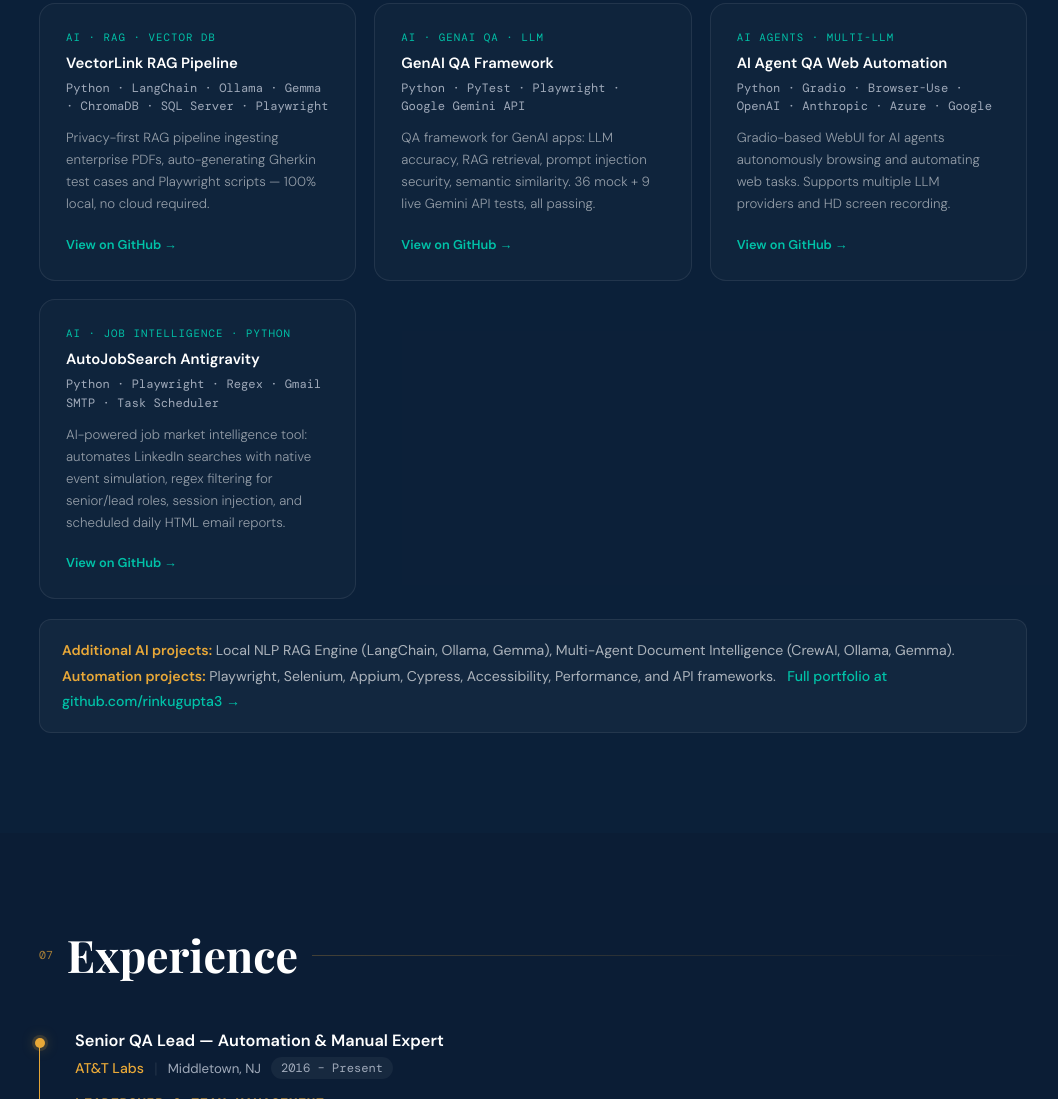
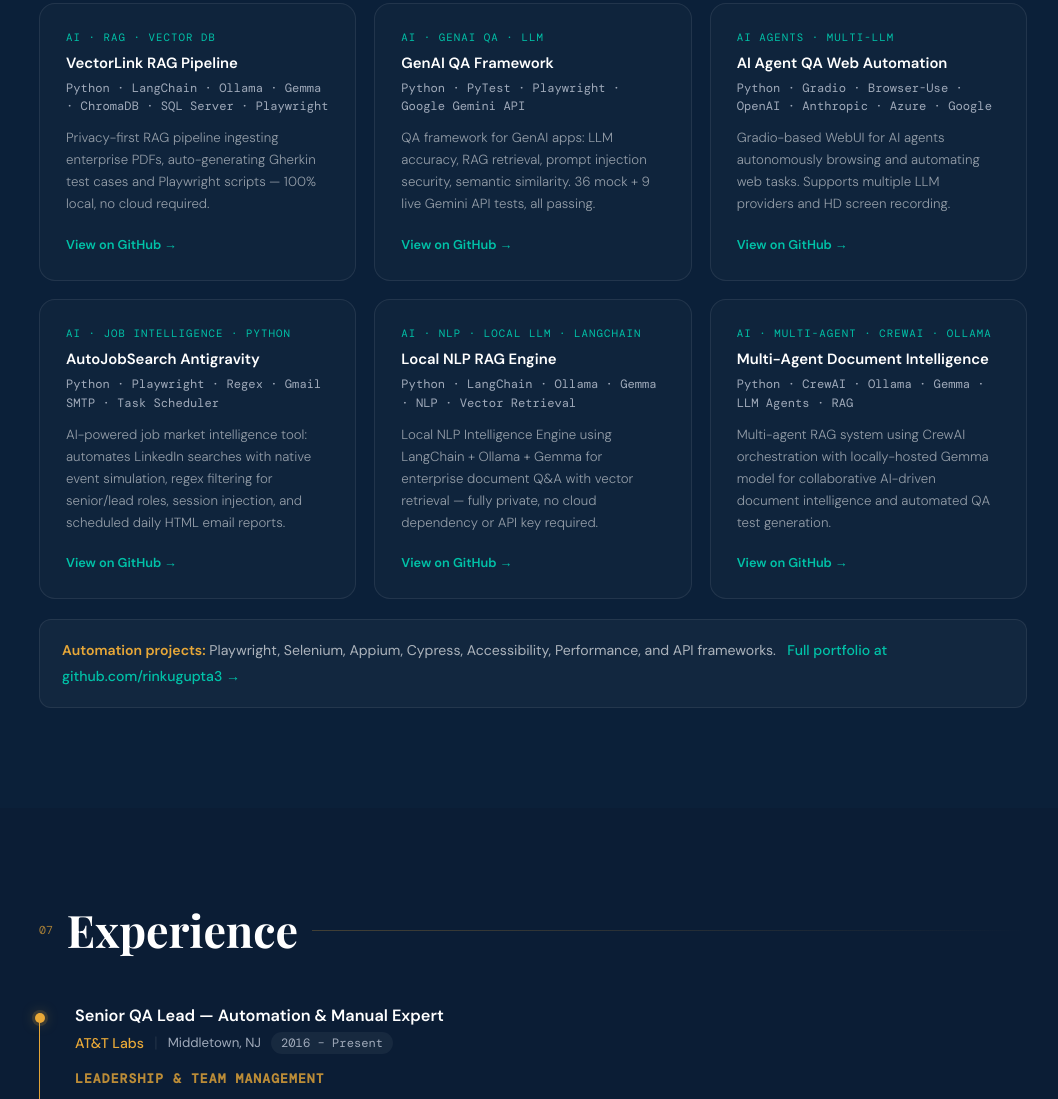
Before and after one commit to rinkugupta3/QA-Lead-Portfolio, a plain HTML site: page index.html in a window 1280 px wide. Shown: the part 5004-6103 px from the top of the page, without its empty margins (107-1165 px from the left). Drawn offline with nearby package versions, Linux system fonts and the light colour scheme.

Commit message:
Add new AI project sections to index.html
Added new AI project sections for Local NLP RAG Engine and Multi-Agent Document Intelligence.

```diff
--- a/index.html
+++ b/index.html
@@ -384,9 +384,22 @@ footer a{color:var(--gold);text-decoration:none}
         <p class="p-desc">AI-powered job market intelligence tool: automates LinkedIn searches with native event simulation, regex filtering for senior/lead roles, session injection, and scheduled daily HTML email reports.</p>
         <a href="https://github.com/rinkugupta3/AutoJobSearch_Antigravity" target="_blank" class="p-link">View on GitHub →</a>
       </div>
+      <div class="pc reveal">
+        <div class="pt">AI · NLP · Local LLM · LangChain</div>
+        <h4>Local NLP RAG Engine</h4>
+        <div class="p-tech">Python · LangChain · Ollama · Gemma · NLP · Vector Retrieval</div>
+        <p class="p-desc">Local NLP Intelligence Engine using LangChain + Ollama + Gemma for enterprise document Q&amp;A with vector retrieval — fully private, no cloud dependency or API key required.</p>
+        <a href="https://github.com/rinkugupta3/AI_RAG_Ollama_LangChain_Gemma_NPL_LLM_VectorLink" target="_blank" class="p-link">View on GitHub →</a>
+      </div>
+      <div class="pc reveal">
+        <div class="pt">AI · Multi-Agent · CrewAI · Ollama</div>
+        <h4>Multi-Agent Document Intelligence</h4>
+        <div class="p-tech">Python · CrewAI · Ollama · Gemma · LLM Agents · RAG</div>
+        <p class="p-desc">Multi-agent RAG system using CrewAI orchestration with locally-hosted Gemma model for collaborative AI-driven document intelligence and automated QA test generation.</p>
+        <a href="https://github.com/rinkugupta3/AI_RAG_Ollama_CrewAI_Agents_Gemma_NPL_LLM_VectorLink" target="_blank" class="p-link">View on GitHub →</a>
+      </div>
     </div>
     <div class="add-projects reveal">
-      <strong>Additional AI projects:</strong> Local NLP RAG Engine (LangChain, Ollama, Gemma), Multi-Agent Document Intelligence (CrewAI, Ollama, Gemma). &nbsp;
       <strong>Automation projects:</strong> Playwright, Selenium, Appium, Cypress, Accessibility, Performance, and API frameworks. &nbsp;
       <a href="https://github.com/rinkugupta3" target="_blank">Full portfolio at github.com/rinkugupta3 →</a>
     </div>
```
